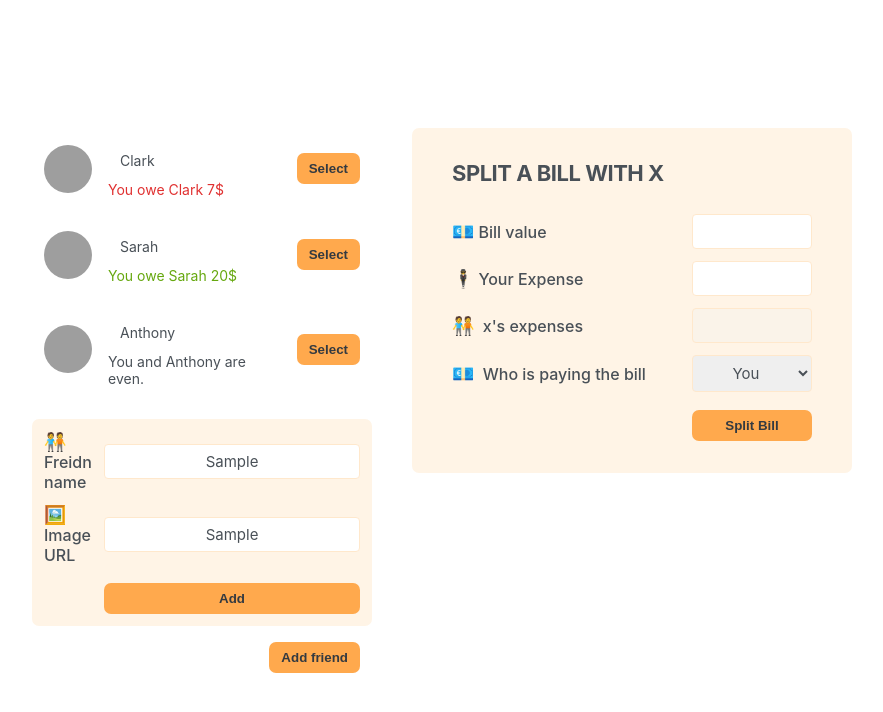
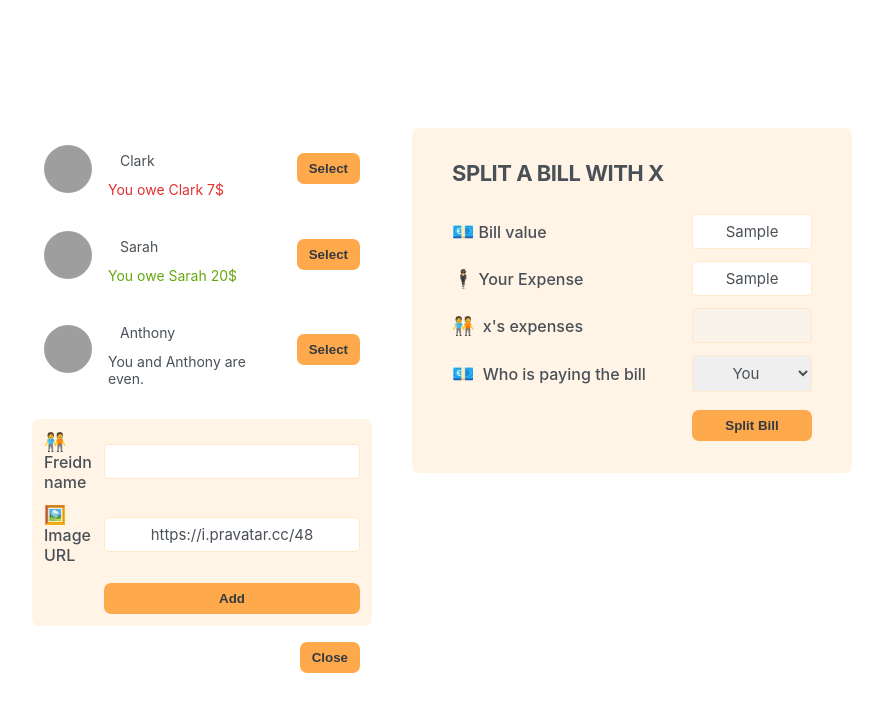
Before and after one commit to imt-eiaz/eat-n-split, a React (Create React App) app: page / in a window 1280 px wide. Both pictures are taken after typing "Sample", "Sample" into the empty fields and a click on the button "Add friend". Shown: the top 712 px of the page, without its empty margins (198-1081 px from the left). Built offline with nearby package versions, Linux system fonts and the light colour scheme; grey boxes are pictures that could not be loaded.

Commit message:
6. Adding a New Friend

```diff
--- a/src/App.js
+++ b/src/App.js
@@ -1,3 +1,5 @@
+import { useState } from "react";
+
 const initialFriends = [
   {
     id: 118836,
@@ -19,21 +21,43 @@
   },
 ];
 
+function Button({ children, onClick }) {
+  return (
+    <button className="button" onClick={onClick}>
+      {children}
+    </button>
+  );
+}
+
 export default function App() {
+  const [friends, setFriends] = useState(initialFriends);
+  const [showAddFriend, setShowAddFriend] = useState(false);
+
+  function handleShowAddFriend() {
+    setShowAddFriend(!showAddFriend);
+  }
+
+  function handleAddFriend(friend) {
+    setFriends((friends) => [...friends, friend]);
+    setShowAddFriend(false);
+  }
+
   return (
     <div className="app">
       <div className="sidebar">
-        <FriendsList />
-        <FormAddFriend />
-        <Button>Add friend</Button>
+        <FriendsList friends={friends} />
+        {showAddFriend && <FormAddFriend onAddFriend={handleAddFriend} />}
+        <Button onClick={handleShowAddFriend}>
+          {showAddFriend ? "Close" : "Add friend"}
+        </Button>
       </div>
       <FormSplitBill />
     </div>
   );
 }
 
-function FriendsList() {
-  const friends = initialFriends;
+function FriendsList({ friends }) {
+  // const friends = initialFriends;
   return (
     <ul>
       {friends.map((friend) => (
@@ -66,17 +90,43 @@
   );
 }
 
-function Button({ children }) {
-  return <button className="button">{children}</button>;
-}
+function FormAddFriend({ onAddFriend }) {
+  const [name, setName] = useState("");
+  const [image, setImage] = useState("https://i.pravatar.cc/48");
+  function handleSubmit(e) {
+    e.preventDefault();
 
-function FormAddFriend() {
+    if (!name || !image) return;
+
+    const id = crypto.randomUUID();
+
+    const newFriend = {
+      id,
+      name,
+      image: `${image}?=${id}`,
+      balance: 0,
+    };
+
+    onAddFriend(newFriend);
+
+    setName("");
+    setImage("https://i.pravatar.cc/48");
+  }
+
   return (
-    <form className="form-add-friend">
+    <form className="form-add-friend" onSubmit={handleSubmit}>
       <label>🧑‍🤝‍🧑 Freidn name</label>
-      <input type="text" />
+      <input
+        type="text"
+        value={name}
+        onChange={(e) => setName(e.target.value)}
+      />
       <label>🖼️ Image URL</label>
-      <input type="text" />
+      <input
+        type="text"
+        value={image}
+        onChange={(e) => setImage(e.target.value)}
+      />
 
       <Button>Add</Button>
     </form>
```
